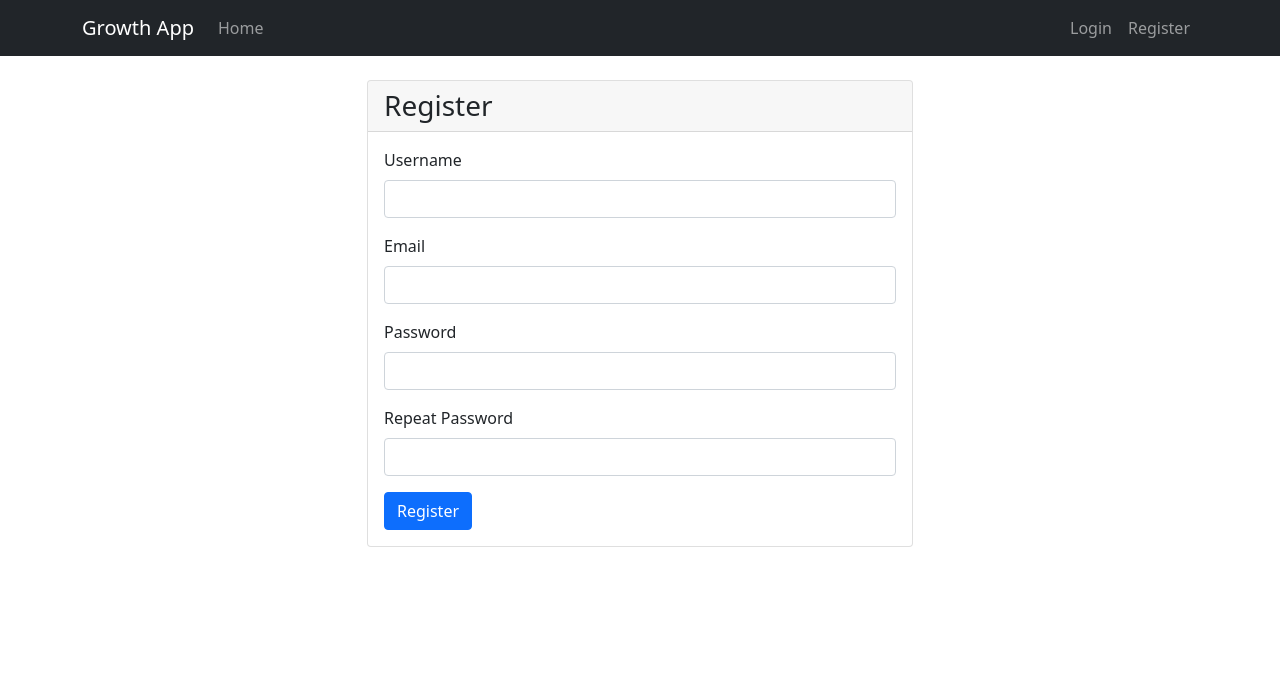
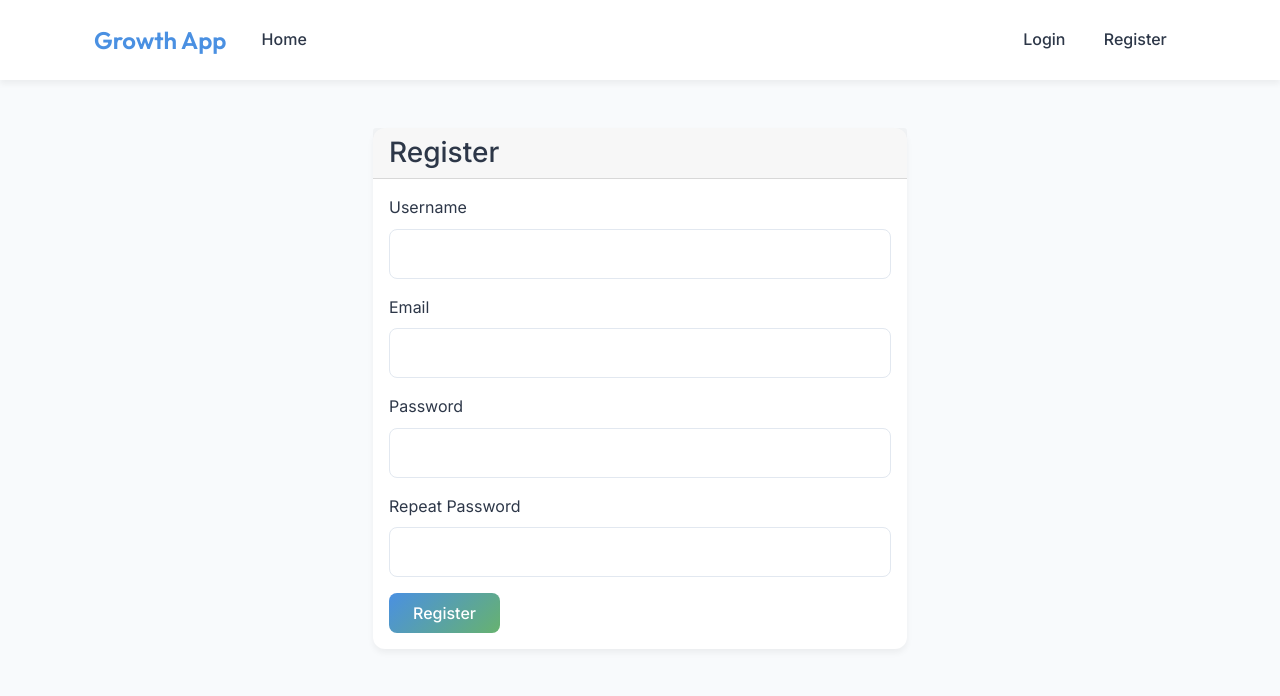
Before and after one commit to drublackberry/counsel_windsurf, a Flask app: page /register in a window 1280 px wide. Shown: the top 696 px of the page. Run offline with Flask 2, Linux system fonts and the light colour scheme; parts of the project's set-up code (start-up, migrations or seed data) failed here and were passed over.

Commit message:
Changed style

```diff
--- a/app/auth/routes.py
+++ b/app/auth/routes.py
@@ -1,5 +1,6 @@
 from flask import render_template, redirect, url_for, flash, request
 from flask_login import login_user, logout_user, current_user
+from werkzeug.urls import url_parse
 from app import db
 from app.auth import bp
 from app.models import User
--- a/app/templates/base.html
+++ b/app/templates/base.html
@@ -5,9 +5,104 @@
     <meta name="viewport" content="width=device-width, initial-scale=1.0">
     <title>{{ title }} - Growth App</title>
     <link href="https://cdn.jsdelivr.net/npm/bootstrap@5.1.3/dist/css/bootstrap.min.css" rel="stylesheet">
+    <link href="https://fonts.googleapis.com/css2?family=Inter:wght@400;500;600&family=Outfit:wght@400;500;600&display=swap" rel="stylesheet">
+    <style>
+        :root {
+            --primary-color: #4A90E2;
+            --secondary-color: #67B26F;
+            --background-color: #F8FAFC;
+            --text-color: #2D3748;
+            --navbar-bg: #FFFFFF;
+            --card-shadow: 0 4px 6px rgba(0, 0, 0, 0.05);
+        }
+
+        body {
+            font-family: 'Inter', sans-serif;
+            background-color: var(--background-color);
+            color: var(--text-color);
+            line-height: 1.6;
+        }
+
+        .navbar {
+            background-color: var(--navbar-bg) !important;
+            box-shadow: var(--card-shadow);
+            padding: 1rem 0;
+        }
+
+        .navbar-brand {
+            font-family: 'Outfit', sans-serif;
+            font-weight: 600;
+            color: var(--primary-color) !important;
+            font-size: 1.5rem;
+        }
+
+        .nav-link {
+            color: var(--text-color) !important;
+            font-weight: 500;
+            transition: color 0.2s ease;
+            padding: 0.5rem 1rem !important;
+            margin: 0 0.2rem;
+            border-radius: 6px;
+        }
+
+        .nav-link:hover {
+            color: var(--primary-color) !important;
+            background-color: rgba(74, 144, 226, 0.1);
+        }
+
+        .container {
+            max-width: 1140px;
+            padding: 0 1.5rem;
+        }
+
+        .alert {
+            border-radius: 10px;
+            border: none;
+            box-shadow: var(--card-shadow);
+        }
+
+        .btn {
+            padding: 0.5rem 1.5rem;
+            border-radius: 8px;
+            font-weight: 500;
+            transition: all 0.2s ease;
+        }
+
+        .btn-primary {
+            background: linear-gradient(135deg, var(--primary-color), var(--secondary-color));
+            border: none;
+        }
+
+        .btn-primary:hover {
+            transform: translateY(-1px);
+            box-shadow: 0 4px 12px rgba(74, 144, 226, 0.2);
+        }
+
+        .card {
+            border-radius: 12px;
+            border: none;
+            box-shadow: var(--card-shadow);
+            transition: transform 0.2s ease;
+        }
+
+        .card:hover {
+            transform: translateY(-2px);
+        }
+
+        input.form-control, textarea.form-control {
+            border-radius: 8px;
+            border: 1px solid #E2E8F0;
+            padding: 0.75rem 1rem;
+        }
+
+        input.form-control:focus, textarea.form-control:focus {
+            border-color: var(--primary-color);
+            box-shadow: 0 0 0 3px rgba(74, 144, 226, 0.1);
+        }
+    </style>
 </head>
 <body>
-    <nav class="navbar navbar-expand-lg navbar-dark bg-dark">
+    <nav class="navbar navbar-expand-lg">
         <div class="container">
             <a class="navbar-brand" href="{{ url_for('main.index') }}">Growth App</a>
             <button class="navbar-toggler" type="button" data-bs-toggle="collapse" data-bs-target="#navbarNav">
@@ -42,7 +137,7 @@
         </div>
     </nav>
 
-    <main class="container mt-4">
+    <main class="container py-5">
         {% with messages = get_flashed_messages() %}
         {% if messages %}
         {% for message in messages %}
```
